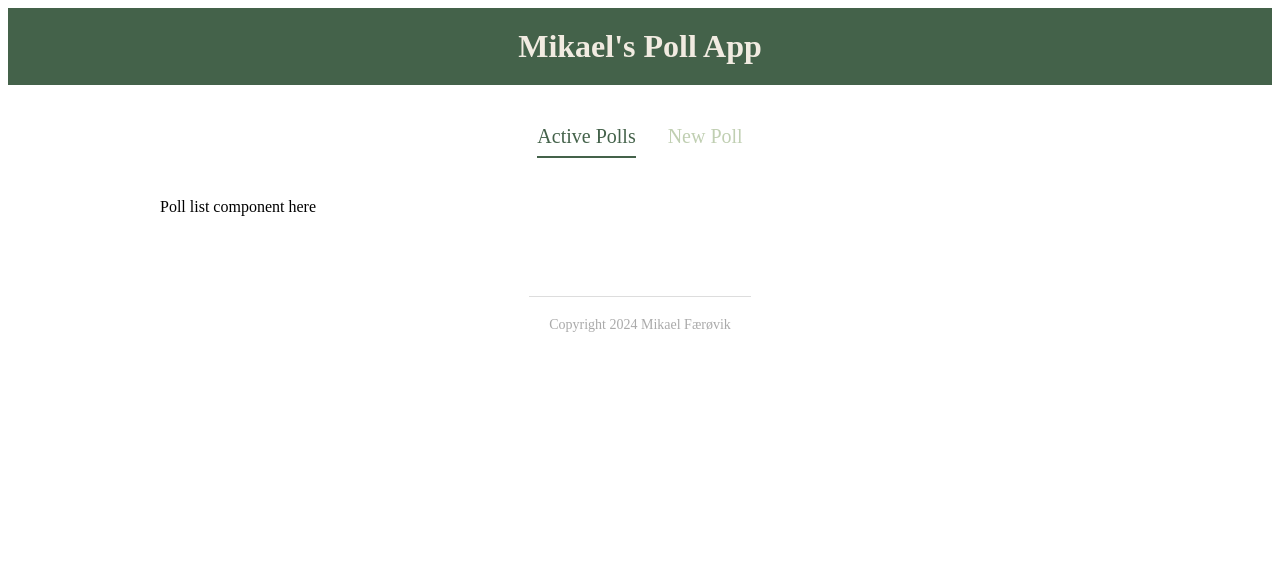
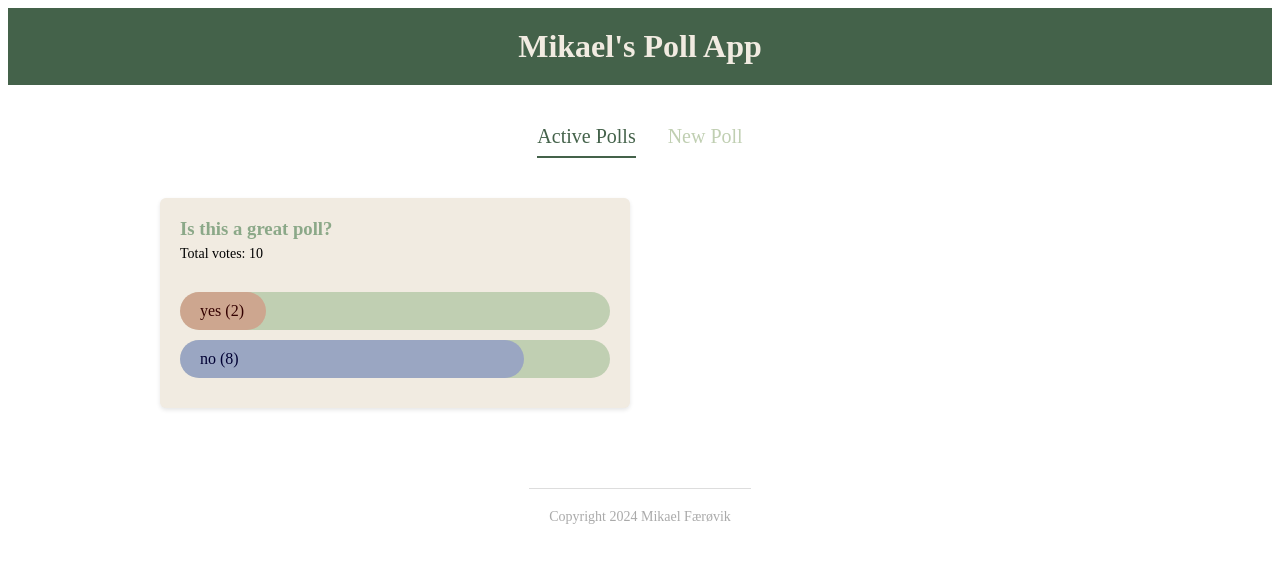
Before and after one commit to mikafaro/dat250-lab3, a Svelte app: page / in a window 1280 px wide. Shown: the top 562 px of the page. Built offline with nearby package versions, Linux system fonts and the light colour scheme.

Commit message:
rudimentary funcionality completed, no back-end integration yet

```diff
--- a/src/App.svelte
+++ b/src/App.svelte
@@ -2,6 +2,9 @@
     import Footer from "./components/Footer.svelte";
     import Header from "./components/Header.svelte";
     import Tabs from "./shared/Tabs.svelte";
+    import CreatePollForm from "./components/CreatePollForm.svelte";
+    // @ts-ignore
+    import PollList from "./components/PollList.svelte";
 
     // tabs
     let items = ['Active Polls', 'New Poll'];
@@ -10,15 +13,47 @@
     const tabChange = (e) => {
       activeItem = e.detail;
     }
+
+    let polls = [
+      {
+        id: 1,
+        question: 'Is this a great poll?',
+        option1: 'yes',
+        option2: 'no',
+        votes1: 2,
+        votes2: 8,
+      },
+    ];
+
+    const addPollHandler = (e) => {
+      const poll = e.detail;
+      polls = [poll, ...polls];
+      activeItem = 'Active Polls';
+    }
+
+    const handleVote = (e) => {
+      const { option, id } = e.detail;
+      let pollsCopy = [...polls];
+      let upvotedPoll = pollsCopy.find((poll) => poll.id == id);
+
+      if (option === 'option1'){
+        upvotedPoll.votes1++;
+      }
+      if (option === 'option2'){
+        upvotedPoll.votes2++;
+      }
+      polls = pollsCopy;
+    }
+
 </script>
 
 <Header />
 <main>
   <Tabs {activeItem} {items} on:tabChange={tabChange}/>
   {#if activeItem === 'Active Polls'}
-    <p>Poll list component here</p>
+    <PollList {polls} on:vote={handleVote} />
   {:else if activeItem === 'New Poll'}
-    <p>New poll component here</p>
+    <CreatePollForm on:addPoll={addPollHandler} />
   {/if}
 </main>
 <Footer />
--- /dev/null
+++ b/src/components/CreatePollForm.svelte
@@ -0,0 +1,48 @@
+<script>
+    import { createEventDispatcher } from "svelte";
+    import Button from "../shared/Button.svelte";
+
+    let dispatch = createEventDispatcher();
+
+    let fields = { question: '', option1: '', option2: ''}
+
+    const submitHandler = () => {
+        let poll = {...fields, votes1: 0, votes2: 0, id:Math.random()}
+        dispatch('addPoll', poll);
+    }
+</script>
+
+<form on:submit|preventDefault={submitHandler}>
+    <div class="form-field">
+        <label for="question">Poll Question:</label>
+        <input type="text" placeholder='Poll Question' id="question" bind:value={fields.question}>
+    </div>
+    <div class="form-field">
+        <label for="option1">Option 1:</label>
+        <input type="text" placeholder='Poll Option 1' id="option1" bind:value={fields.option1}>
+    </div>
+    <div class="form-field">
+        <label for="option2">Option 2:</label>
+        <input type="text" placeholder='Poll Option 2' id="option2" bind:value={fields.option2}>
+    </div>
+    <Button>Add Poll</Button>
+</form>
+
+<style>
+    form{
+        width: 400px;
+        margin: 0 auto;
+        text-align: center;
+    }
+    .form-field{
+        margin: 18px auto;
+        text-align: left;
+    }
+    input{
+        width: 100%;
+        border-radius: 6px;
+    }
+    label{
+        margin: 10px auto;
+    }
+</style>
--- a/src/components/Footer.svelte
+++ b/src/components/Footer.svelte
@@ -8,6 +8,7 @@
     footer{
         padding: 40px;
         text-align: center;
+        justify-self: bottom;
     }
     .copyright{
         color: #aaa;
--- /dev/null
+++ b/src/components/PollDetails.svelte
@@ -0,0 +1,71 @@
+<script>
+    import { createEventDispatcher } from "svelte";
+    import Card from "../shared/Card.svelte";
+
+    export let poll;
+
+    const dispatch = createEventDispatcher();
+
+    // reative values
+    $: totalVotes = poll.votes1 + poll.votes2;
+    $: percent1 = Math.floor(100 / totalVotes * poll.votes1);
+    $: percent2 = Math.floor(100 / totalVotes * poll.votes2);
+
+    const handleVote = (option, id) => {
+        dispatch('vote', {option, id});
+    }
+</script>
+
+<Card>
+    <div class="poll">
+        <h3> {poll.question}</h3>
+        <p>Total votes: { totalVotes }</p>
+        <div class="option" on:click={() => handleVote('option1', poll.id)}>
+            <div class="percent percent-1" style="width: {percent1}%"></div>
+            <span>{ poll.option1 } ({ poll.votes1 })</span>
+        </div>
+        <div class="option" on:click={() => handleVote('option2', poll.id)}>
+            <div class="percent percent-2" style="width: {percent2}%"></div>
+            <span>{ poll.option2 } ({ poll.votes2 })</span>
+        </div>
+    </div>
+</Card>
+
+<style>
+    h3{
+        margin: 0 auto;
+        color: #8ba888;
+    }
+    p{
+        margin-top: 6px;
+        font-size: 14px;
+        margin-bottom: 30px;
+    }
+    .option{
+        background: #c0cfb2;
+        cursor: pointer;
+        margin: 10px auto;
+        position: relative;
+        border-radius: 20px;
+    }
+    .option:hover{
+        opacity: 0.6;
+    }
+    span{
+        display: inline-block;
+        padding: 10px 20px;
+    }
+    .percent{
+        height: 100%;
+        position: absolute;
+        box-sizing: border-box;
+        opacity: 0.2;
+        border-radius: 20px;
+    }
+    .percent-1{
+        background: red;
+    }
+    .percent-2{
+        background: blue;
+    }
+</style>
--- /dev/null
+++ b/src/components/PollList.svelte
@@ -0,0 +1,20 @@
+<script>
+    import PollDetails from './PollDetails.svelte';
+    export let polls = [];
+</script>
+
+<div class="poll-list">
+    {#each polls as poll (poll.id)}
+        <div>
+            <PollDetails {poll} on:vote />
+        </div>
+    {/each}
+</div>
+
+<style>
+    .poll-list{
+        display: grid;
+        grid-template-columns: 1fr 1fr;
+        grid-gap: 20px;
+    }
+</style>
--- /dev/null
+++ b/src/shared/Button.svelte
@@ -0,0 +1,30 @@
+<script>
+    export let type = 'primary';
+    export let flat = false;
+</script>
+
+<button class={type} class:flat={flat}>
+    <slot></slot>
+</button>
+
+<style>
+    button{
+        border: 0;
+        cursor: pointer;
+        border-radius: 6px;
+        padding: 8px 12px;
+        font-weight: bold;
+        box-shadow: 1px 2px 3px rgba(0, 0, 0, 0.2);
+    }
+    .secondary{
+        background: #f1ebe1;
+        color: #44624a;
+    }
+    .primary{
+        background: #44624a;
+        color: #ffffff;
+    }
+    .flat{
+        box-shadow: none;
+    }
+</style>
--- /dev/null
+++ b/src/shared/Card.svelte
@@ -0,0 +1,12 @@
+<div class="card">
+    <slot></slot>
+</div>
+
+<style>
+    .card{
+        background: #f1ebe1;
+        padding: 20px;
+        border-radius: 6px;
+        box-shadow: 0px 2px 4px rgba(0,0,0,0.1);
+    }
+</style>
```
Also changed, not shown: 1 other file (tests, documents, lock files or other folders).
